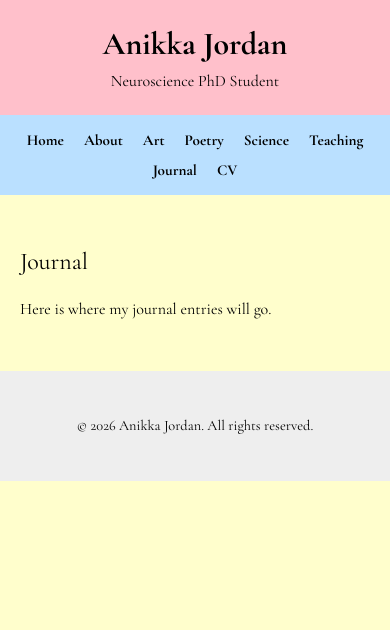
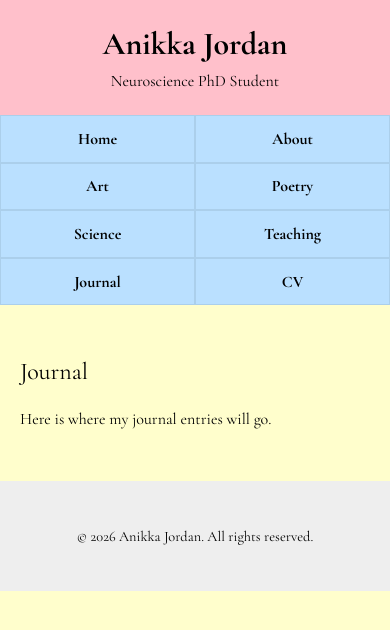
Before and after one commit to anikka-jordan/anikka, a Jekyll site: the page built from journal/index.md, in a window 390 px wide. Shown: the top 630 px of the page. Built offline with Jekyll 4.4.1, drawn with Linux system fonts in a browser that asks for light colours.

Commit message:
Mobile navbar formatting

```diff
--- a/assets/css/style.css
+++ b/assets/css/style.css
@@ -118,13 +118,16 @@ main.cv {
 
   /* Navigation */
   nav {
-    gap: 0.75rem 1.25rem;
-    padding: 1rem;
-    flex-wrap: wrap;
+    display: grid;
+    grid-template-columns: repeat(2, 1fr);
+    gap: 0;
+    padding: 0;
   }
 
   nav a {
-    font-size: 0.95rem;
+    text-align: center;
+    padding: 0.8rem 0.5rem;
+    border: 1px solid rgba(0, 0, 0, 0.08);
   }
 
   /* Main content */
```
